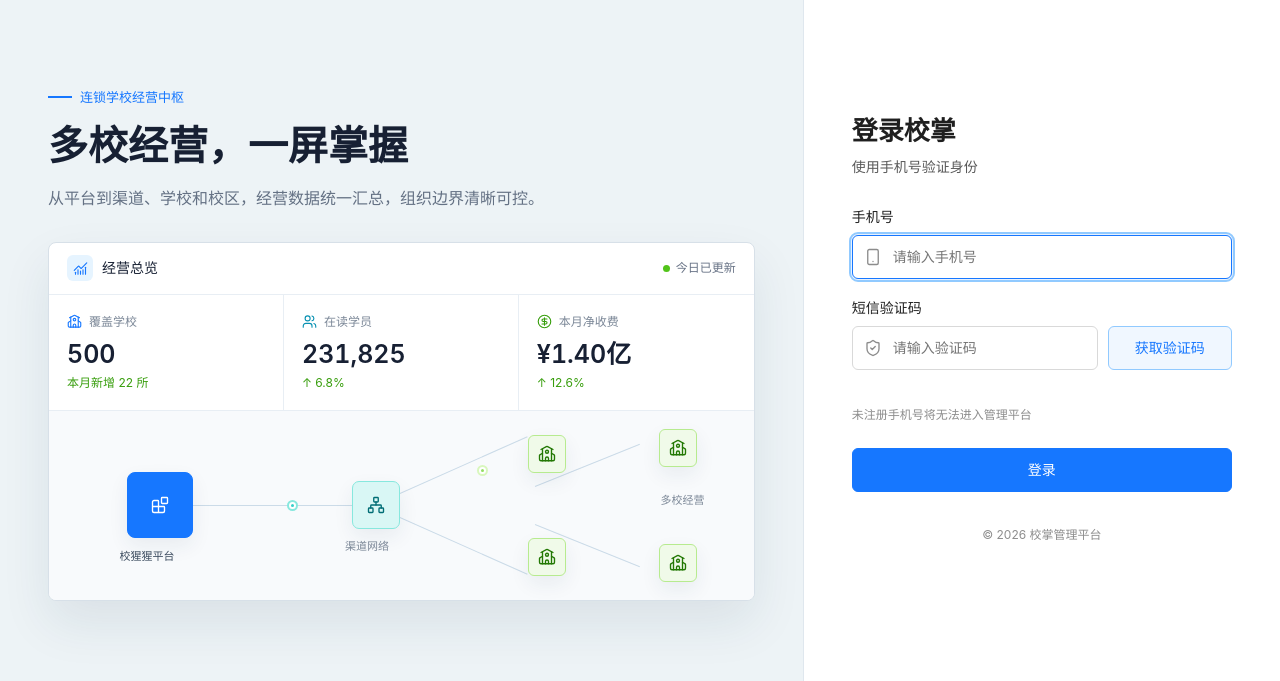
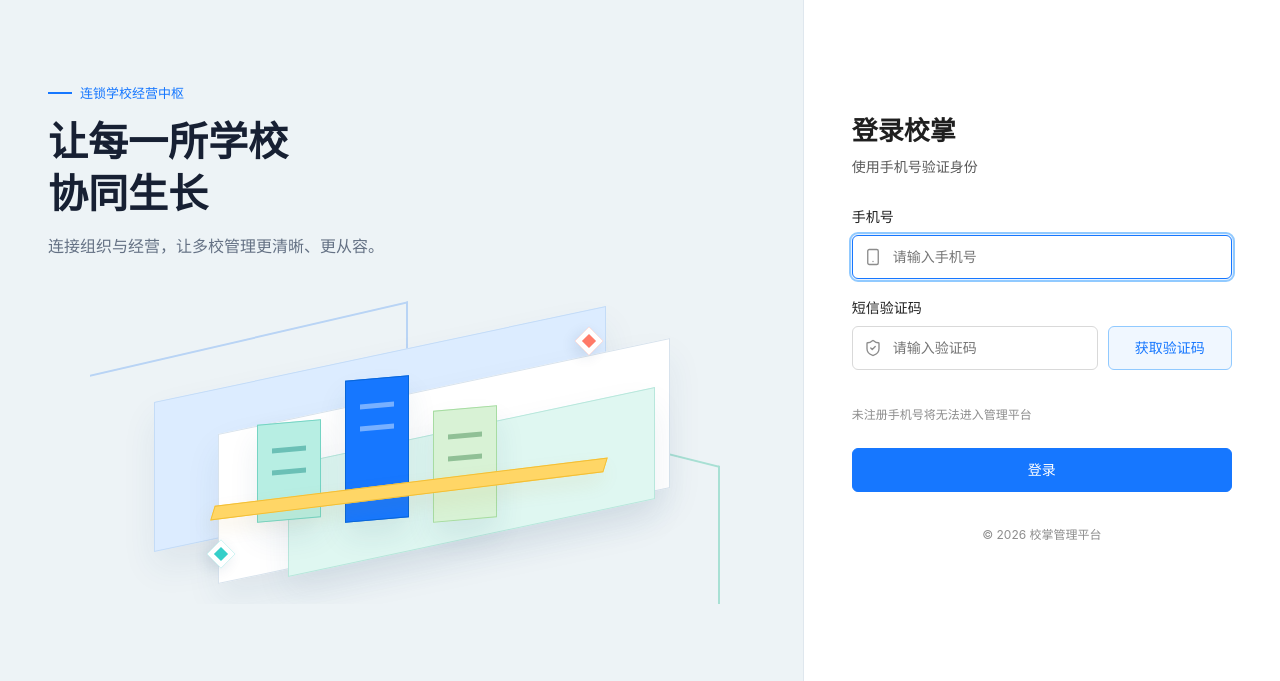
Before and after one commit to huangtao89027jerry/xiaozhang-multischool-demo, a plain HTML site: page index.html in a window 1280 px wide. Shown: the part 73-754 px from the top of the page. Drawn offline with Linux system fonts and the light colour scheme.

Commit message:
Simplify login poster artwork

```diff
--- a/index.html
+++ b/index.html
@@ -68,45 +68,25 @@
     .login-kicker::before { width: 24px; height: 2px; background: #1677ff; content: ""; }
     .login-side-title { max-width: 620px; margin: 0; color: #172033; font-size: 40px; line-height: 52px; font-weight: 600; }
     .login-side-note { max-width: 570px; margin-top: 12px; color: #647184; font-size: 16px; line-height: 28px; }
-    .login-overview { margin-top: 30px; background: #fff; border: 1px solid #d7e0e8; border-radius: 8px; box-shadow: 0 22px 50px #16324f17; overflow: hidden; }
-    .login-overview-head { min-height: 52px; display: flex; align-items: center; justify-content: space-between; padding: 0 18px; border-bottom: 1px solid #e8eef4; color: #172033; font-weight: 500; }
-    .login-overview-title { display: flex; align-items: center; gap: 9px; }
-    .login-overview-title-icon { width: 26px; height: 26px; display: grid; place-items: center; color: #1677ff; background: #e6f4ff; border-radius: 6px; }
-    .login-overview-title-icon svg { width: 15px; height: 15px; }
-    .login-live { display: inline-flex; align-items: center; gap: 6px; color: #687386; font-size: 12px; font-weight: 400; }
-    .login-live::before { width: 7px; height: 7px; background: #52c41a; border-radius: 50%; content: ""; }
-    .login-stat-grid { display: grid; grid-template-columns: repeat(3, minmax(0, 1fr)); }
-    .login-stat { min-width: 0; padding: 16px 18px; border-right: 1px solid #e8eef4; }
-    .login-stat:last-child { border-right: 0; }
-    .login-stat-label { display: flex; align-items: center; gap: 7px; color: #7b8797; font-size: 12px; }
-    .login-stat-label svg { width: 15px; height: 15px; color: #1677ff; }
-    .login-stat:nth-child(2) .login-stat-label svg { color: #0891b2; }
-    .login-stat:nth-child(3) .login-stat-label svg { color: #389e0d; }
-    .login-stat-value { margin-top: 5px; color: #172033; font-size: 25px; line-height: 32px; font-weight: 600; font-variant-numeric: tabular-nums; }
-    .login-stat-change { margin-top: 2px; color: #389e0d; font-size: 12px; }
-    .login-network { position: relative; height: 190px; overflow: hidden; border-top: 1px solid #e8eef4; background: #f8fafc; }
-    .login-network-line { position: absolute; height: 1px; background: #cbdbe8; transform-origin: left center; }
-    .login-network-line.main { left: 18%; top: 50%; width: 29%; }
-    .login-network-line.up { left: 46%; top: 50%; width: 24%; transform: rotate(-24deg); }
-    .login-network-line.down { left: 46%; top: 50%; width: 24%; transform: rotate(24deg); }
-    .login-network-line.branch-up { left: 69%; top: 40%; width: 16%; transform: rotate(-22deg); }
-    .login-network-line.branch-down { left: 69%; top: 60%; width: 16%; transform: rotate(22deg); }
-    .login-network-node { position: absolute; z-index: 1; display: grid; place-items: center; border: 1px solid; box-shadow: 0 8px 20px #16324f12; }
-    .login-network-node svg { width: 18px; height: 18px; }
-    .login-network-node.platform { top: 61px; left: 11%; width: 66px; height: 66px; color: #fff; background: #1677ff; border-color: #1677ff; border-radius: 8px; }
-    .login-network-node.channel { top: 70px; left: 43%; width: 48px; height: 48px; color: #006d75; background: #d9f7f5; border-color: #87e8de; border-radius: 7px; }
-    .login-network-node.school { width: 38px; height: 38px; color: #237804; background: #f0fae9; border-color: #b7eb8f; border-radius: 6px; }
-    .login-network-node.school.one { top: 24px; left: 68%; }
-    .login-network-node.school.two { bottom: 24px; left: 68%; }
-    .login-network-node.school.three { top: 18px; right: 8%; }
-    .login-network-node.school.four { bottom: 18px; right: 8%; }
-    .login-network-label { position: absolute; z-index: 2; color: #7b8797; font-size: 11px; white-space: nowrap; }
-    .login-network-label.platform { top: 134px; left: 10%; color: #3c4c5f; font-weight: 500; }
-    .login-network-label.channel { top: 124px; left: 42%; }
-    .login-network-label.school { top: 78px; right: 7%; }
-    .login-network-pulse { position: absolute; z-index: 2; width: 7px; height: 7px; background: #36cfc9; border: 2px solid #fff; border-radius: 50%; box-shadow: 0 0 0 2px #87e8de; }
-    .login-network-pulse.first { top: 91px; left: 34%; }
-    .login-network-pulse.second { top: 56px; left: 61%; background: #95de64; box-shadow: 0 0 0 2px #d9f7be; }
+    .login-art { position: relative; height: 320px; margin-top: 24px; overflow: hidden; }
+    .login-art-path { position: absolute; border: 2px solid #b9d4f5; border-left: 0; border-bottom: 0; }
+    .login-art-path.one { top: 54px; left: 6%; width: 45%; height: 180px; transform: skewY(-13deg); }
+    .login-art-path.two { right: 5%; bottom: 34px; width: 43%; height: 142px; border-color: #a8e0d4; transform: skewY(14deg); }
+    .login-art-plane { position: absolute; transform: skewY(-12deg); box-shadow: 0 18px 35px #274b7014; }
+    .login-art-plane.back { top: 70px; left: 15%; width: 64%; height: 150px; background: #dcecff; border: 1px solid #c4dcf7; }
+    .login-art-plane.middle { top: 102px; left: 24%; width: 64%; height: 150px; background: #fff; border: 1px solid #d8e3ed; }
+    .login-art-plane.front { top: 142px; left: 34%; width: 52%; height: 112px; background: #dff7f1; border: 1px solid #b8e7dc; }
+    .login-art-tower { position: absolute; z-index: 2; bottom: 84px; width: 64px; border: 1px solid; box-shadow: 0 16px 30px #22496b17; transform: skewY(-5deg); }
+    .login-art-tower::before, .login-art-tower::after { position: absolute; left: 14px; right: 14px; height: 5px; background: currentColor; opacity: .42; content: ""; }
+    .login-art-tower::before { top: 24px; }
+    .login-art-tower::after { top: 46px; }
+    .login-art-tower.primary { left: 42%; height: 142px; color: #fff; background: #1677ff; border-color: #0866d8; }
+    .login-art-tower.teal { left: calc(42% - 88px); height: 98px; color: #007f78; background: #b7eee3; border-color: #75d4c4; }
+    .login-art-tower.green { left: calc(42% + 88px); height: 112px; color: #2c7a3f; background: #d8f2d5; border-color: #a7dca2; }
+    .login-art-bridge { position: absolute; z-index: 3; bottom: 108px; left: 23%; width: 56%; height: 14px; background: #ffd666; border: 1px solid #f3bf35; transform: rotate(-7deg) skewX(-24deg); box-shadow: 0 9px 18px #b6851b1a; }
+    .login-art-marker { position: absolute; z-index: 4; width: 20px; height: 20px; border: 5px solid #fff; box-shadow: 0 5px 14px #173d611f; transform: rotate(45deg); }
+    .login-art-marker.first { top: 47px; right: 22%; background: #ff7a68; }
+    .login-art-marker.second { bottom: 40px; left: 23%; background: #36cfc9; }
     .login-panel { display: grid; place-items: center; padding: 48px; background: var(--surface); border-top: 4px solid var(--primary); }
     .login-form-wrap { width: min(380px, 100%); }
     .login-mobile-brand { display: none; margin-bottom: 42px; }
@@ -1288,19 +1268,12 @@
     <div class="login-side">
       <div class="login-brand"><span class="brand-mark">校</span><span>校掌管理平台</span></div>
       <div class="login-side-content">
-        <div class="login-intro"><div class="login-kicker">连锁学校经营中枢</div><h1 class="login-side-title">多校经营，一屏掌握</h1><div class="login-side-note">从平台到渠道、学校和校区，经营数据统一汇总，组织边界清晰可控。</div></div>
-        <div class="login-overview" aria-hidden="true">
-          <div class="login-overview-head"><span class="login-overview-title"><span class="login-overview-title-icon"><i data-lucide="chart-no-axes-combined"></i></span>经营总览</span><span class="login-live">今日已更新</span></div>
-          <div class="login-stat-grid">
-            <div class="login-stat"><div class="login-stat-label"><i data-lucide="school"></i>覆盖学校</div><div class="login-stat-value">500</div><div class="login-stat-change">本月新增 22 所</div></div>
-            <div class="login-stat"><div class="login-stat-label"><i data-lucide="users"></i>在读学员</div><div class="login-stat-value">231,825</div><div class="login-stat-change">↑ 6.8%</div></div>
-            <div class="login-stat"><div class="login-stat-label"><i data-lucide="circle-dollar-sign"></i>本月净收费</div><div class="login-stat-value">¥1.40亿</div><div class="login-stat-change">↑ 12.6%</div></div>
-          </div>
-          <div class="login-network">
-            <span class="login-network-line main"></span><span class="login-network-line up"></span><span class="login-network-line down"></span><span class="login-network-line branch-up"></span><span class="login-network-line branch-down"></span>
-            <span class="login-network-node platform"><i data-lucide="blocks"></i></span><span class="login-network-node channel"><i data-lucide="network"></i></span><span class="login-network-node school one"><i data-lucide="school"></i></span><span class="login-network-node school two"><i data-lucide="school"></i></span><span class="login-network-node school three"><i data-lucide="school"></i></span><span class="login-network-node school four"><i data-lucide="school"></i></span>
-            <span class="login-network-label platform">校猩猩平台</span><span class="login-network-label channel">渠道网络</span><span class="login-network-label school">多校经营</span><span class="login-network-pulse first"></span><span class="login-network-pulse second"></span>
-          </div>
+        <div class="login-intro"><div class="login-kicker">连锁学校经营中枢</div><h1 class="login-side-title">让每一所学校<br>协同生长</h1><div class="login-side-note">连接组织与经营，让多校管理更清晰、更从容。</div></div>
+        <div class="login-art" aria-hidden="true">
+          <span class="login-art-path one"></span><span class="login-art-path two"></span>
+          <span class="login-art-plane back"></span><span class="login-art-plane middle"></span><span class="login-art-plane front"></span>
+          <span class="login-art-tower teal"></span><span class="login-art-tower primary"></span><span class="login-art-tower green"></span>
+          <span class="login-art-bridge"></span><span class="login-art-marker first"></span><span class="login-art-marker second"></span>
         </div>
       </div>
     </div>
```
